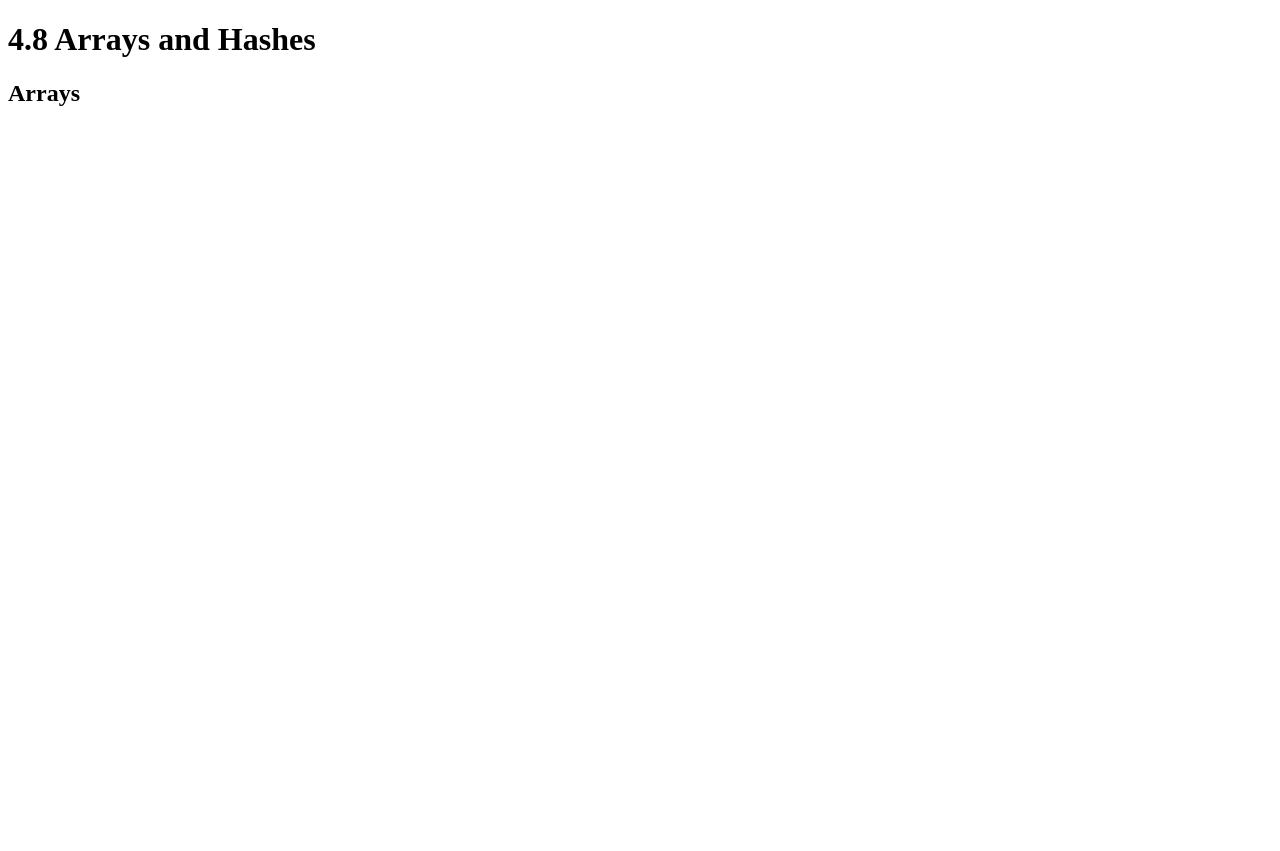
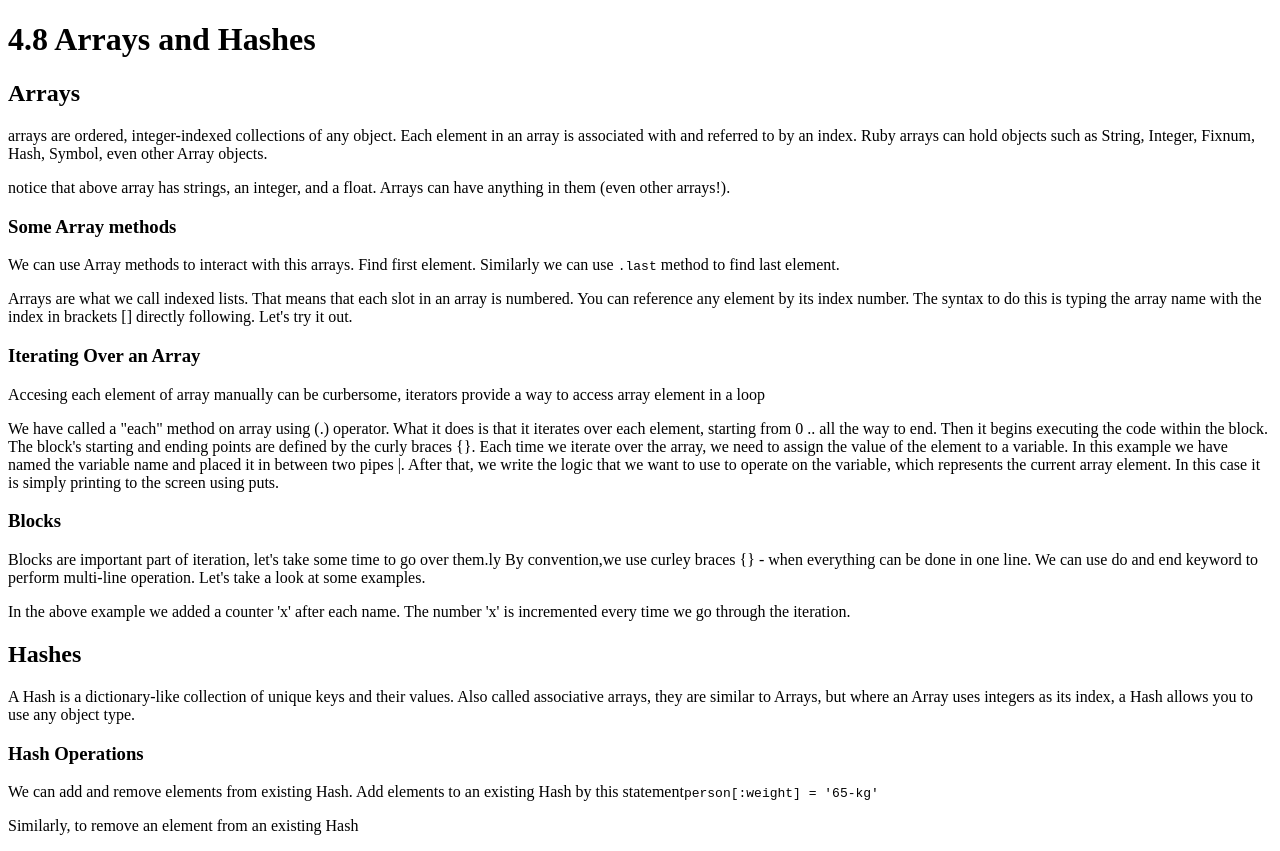
Before and after one commit to aramay/aramay.github.io, a plain HTML site: page blog/4.8-arrays-hashes.html in a window 1280 px wide. Before the commit the page ends 800 px from the top, so only its background shows below. Drawn offline with Linux system fonts and the light colour scheme.

Commit message:
Update 4.8-arrays-hashes.html

```diff
--- a/blog/4.8-arrays-hashes.html
+++ b/blog/4.8-arrays-hashes.html
@@ -25,10 +25,118 @@
         Arrays
       </h2>
       <p>
+        arrays are ordered, integer-indexed collections of any object. Each element in an array is associated with and referred to by an index. Ruby arrays can hold objects such as String, Integer, Fixnum, Hash, Symbol, even other Array objects.
+      </p>
+
+      <div>
+        <script src="https://gist.github.com/kasper341/34984987a33fe64c5610.js"></script>
+      </div>
+
+      <p>
+        notice that above array has strings, an integer, and a float. Arrays can have anything in them (even other arrays!).
+      </p>
+
+      <h3>
+        Some Array methods
+      </h3>
+
+      <p>
+        We can use Array methods to interact with this arrays. Find first element. Similarly we can use <code>.last</code> method to find last element.
+
+        <!--Hex value for nackground color#EDEDED:-->
+      </p>
+
+      <script src="https://gist.github.com/kasper341/9b4502e5cf88850117dc.js"></script>
+
+      <p>
+        Arrays are what we call indexed lists. That means that each slot in an array is numbered. You can reference any element by its index number. The syntax to do this is typing the array name with the index in brackets [] directly following. Let's try it out.
+      </p>
+
+      <script src="https://gist.github.com/kasper341/5147293dee751f43b303.js"></script>
+
+      <h3>
+        Iterating Over an Array
+      </h3>
+
+      <p>
+        Accesing each element of array manually can be curbersome, iterators provide a way to access array element in a loop
 
       </p>
+
+      <script src="https://gist.github.com/kasper341/a8c59f5d4ee025a004d9.js"></script>
+
+      <p>
+        We have called a "each" method on array using (.) operator. What it does is that it iterates over each element, starting from 0 .. all the way to end.
+
+        Then it begins executing the code within the block. The block's starting and ending points are defined by the curly braces {}. Each time we iterate over the array, we need to assign the value of the element to a variable. In this example we have named the variable name and placed it in between two pipes |. After that, we write the logic that we want to use to operate on the variable, which represents the current array element. In this case it is simply printing to the screen using puts.
+
+      </p>
+
+      <h3>
+        Blocks
+      </h3>
+      <p>
+        Blocks are important part of iteration, let's take some time to go over them.ly
+
+        By convention,we use curley braces {} - when everything can be done in one line.
+
+        We can use do and end keyword to perform multi-line operation. Let's take a look at some examples.
+      </p>
+
+      <script src="https://gist.github.com/kasper341/333a64b0b680ad1111a6.js"></script>
+
+      <p>
+
+        In the above example we added a counter 'x' after each name. The number 'x' is incremented every time we go through the iteration.
+
+      </p>
+
     </article>
   </section>
+
+  <section>
+    <article>
+
+      <h2>
+        Hashes
+      </h2>
+      <p>
+        A Hash is a dictionary-like collection of unique keys and their values. Also called associative arrays, they are similar to Arrays, but where an Array uses integers as its index, a Hash allows you to use any object type.
+      </p>
+
+      <div>
+        <script src="https://gist.github.com/kasper341/4f914563918e078a2db5.js"></script>
+      </div>
+
+      <h3>
+        Hash Operations
+      </h3>
+      <p>
+        We can add and remove elements from existing Hash.
+        Add elements to an existing Hash by this statement<code>person[:weight] = '65-kg'</code>
+
+      </p>
+
+      <script src="https://gist.github.com/kasper341/859bb1a80c392d429849.js"></script>
+
+      <p>Similarly, to remove an element from an existing Hash</p>
+
+      <script src="https://gist.github.com/kasper341/e5dd5ce883051d87b81f.js"></script>
+
+
+
+
+
+
+
+
+
+
+
+    </article>
+  </section>
+
+
 </body>
 
 
```
